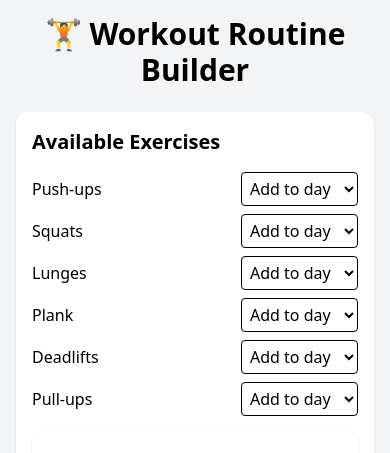
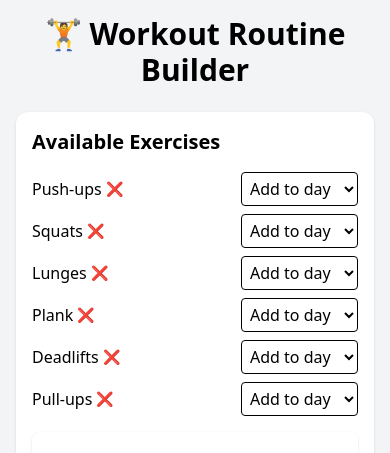
Before and after one commit to denichinv/workout-routine-builder, a React (Vite) app: page / in a window 390 px wide. Shown: the top 453 px of the page. Built offline with nearby package versions, Linux system fonts and the light colour scheme.

Commit message:
feat: add ability to delete exercises from main list and planner with hover-based UI

```diff
--- a/src/components/ExerciseList.jsx
+++ b/src/components/ExerciseList.jsx
@@ -19,7 +19,11 @@ export default function ExerciseList({exercises, onAddExercise, onAddCustomExerc
         </h2>
         {exercises.map((ex) => (
             <div key={ex.id} className="flex not-only:justify-between items-center mb-2">
-                <span>{ex.name}</span>
+                <div className="flex justify-between items-center group hover:text-xl">
+
+                <p className="">{ex.name}</p>
+                <button    className="text-red-500 text-sm opacity-100 md:opacity-0 md:group-hover:opacity-100 transition-opacity mx-1">❌</button>
+                </div>
                 <select className="border p-1 rounded focus:border-blue-300" onChange={(e) => {
                     const day = e.target.value;
                     if(day) onAddExercise(day,ex)
--- a/src/components/Planner.jsx
+++ b/src/components/Planner.jsx
@@ -2,7 +2,7 @@ export default function Planner ({routine,handleRemove}){
     return(
         <div className="bg-white rounded-xl p-4 shadow">
             <h2 className="text-xl font-semibold mb-4">Weekly Plan</h2>
-            <div className="grid grid-cols-2 md:grid-cols-4 gap-2">
+            <div className="grid grid-cols-2 md:grid-cols-4 gap-2 hover">
                 {Object.entries(routine).map(([day,exercises]) =>
                  (
                     <div key={day} className="border p-2 rounded bg-gray-50">
@@ -11,9 +11,9 @@ export default function Planner ({routine,handleRemove}){
                             <p className="text-sm text-gray-500 text-center">No exercises</p>
                         ) : (
                             exercises.map((ex,index) => (
-                                <div className="flex justify-between ">
+                                <div className="flex justify-between group  ">
                                 <p key={index} className="text-sm mb-1">{ex.name}</p>
-                                <button className="text-xs pb-1.5" onClick={() => handleRemove(day,index)}>❌</button>
+                                <button className="text-xs pb-1.5  opacity-0 group-hover:opacity-100 transition-opacity" onClick={() => handleRemove(day,index)}>❌</button>
                                 </div>
 
                             ))
```
